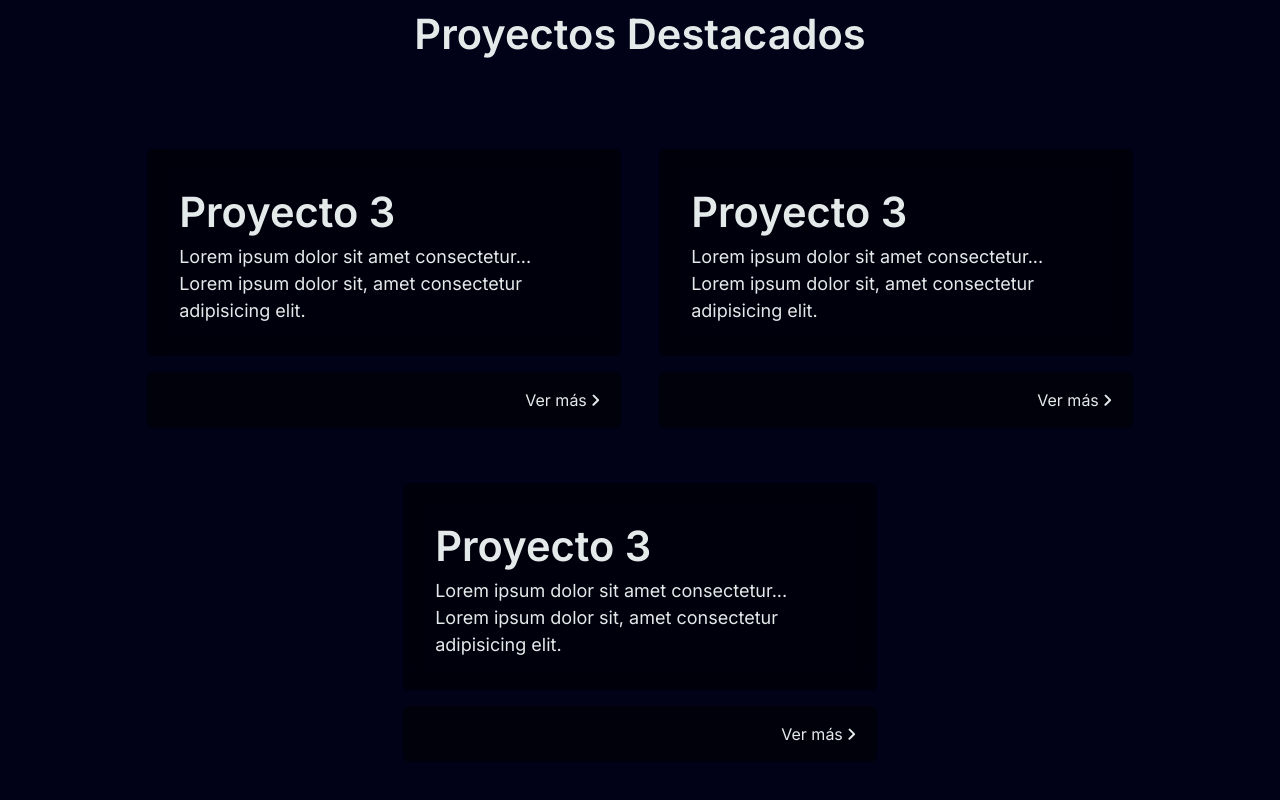
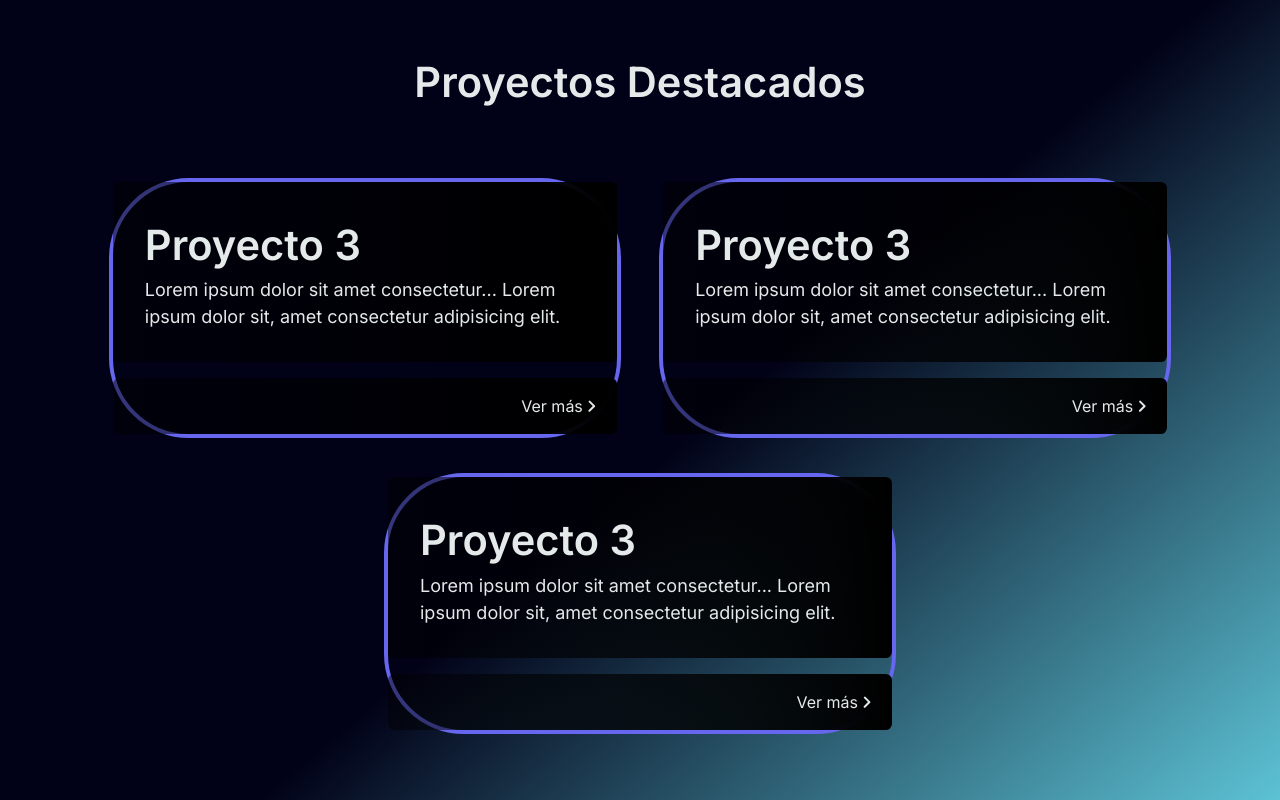
Before and after one commit to davidvallerst/davidvallerst, a SvelteKit app: page / in a window 1280 px wide. Shown: the part 1200-2000 px from the top of the page. Built offline with nearby package versions, Linux system fonts and the light colour scheme.

Commit message:
styles reforged

```diff
--- a/src/routes/+page.svelte
+++ b/src/routes/+page.svelte
@@ -102,7 +102,13 @@
 		</p>
 	</div>
 </section>
-<section style:margin-top="3rem">
+<section
+	style:padding-top="3rem"
+	style="background:linear-gradient(320deg, var(--starting-gradient-color)
+	,var(--ending-gradient-color) 50%);
+	transition: background, 20ms;
+	"
+>
 	<div class="hr"></div>
 	<h2
 		style:margin-left="4rem"
@@ -119,7 +125,7 @@
 		<ProyectCard />
 		<ProyectCard />
 	</div>
-</section>
+	<div style:height="2rem"></div>
 	<div class="cv-section p-16">
 		<p>Para mas informacion</p>
 		<h3>
@@ -129,6 +135,7 @@
 			>
 		</h3>
 	</div>
+</section>
 <footer
 	style:height="70px"
 	style:padding="20px"
--- a/src/routes/proyect-card.svelte
+++ b/src/routes/proyect-card.svelte
@@ -17,15 +17,17 @@
 	.highlight-container {
 		display: flex;
 		flex-direction: column;
-		padding: 1.2rem;
+		margin: 1.2rem;
 		margin-top: 1rem;
 		gap: 1rem;
 		width: 32rem;
+		border: 4px solid #66e;
+		border-radius: 5rem;
 
 		.h-main {
 			/* background: var(--color-slate-900); */
 			background: #0007;
-			backdrop-filter: blur(10px);
+			background: linear-gradient(to right, #0007, #000);
 
 			margin-inline: auto;
 			font-size: large;
@@ -37,7 +39,7 @@
 			cursor: pointer;
 			border-radius: 0.4rem;
 			padding: 16px;
-			background: #0007;
+			background: linear-gradient(to right, #0007, #000);
 			display: flex;
 			align-items: center;
 			justify-content: end;
```
Lines whose indentation alone changed are shown as unchanged.
